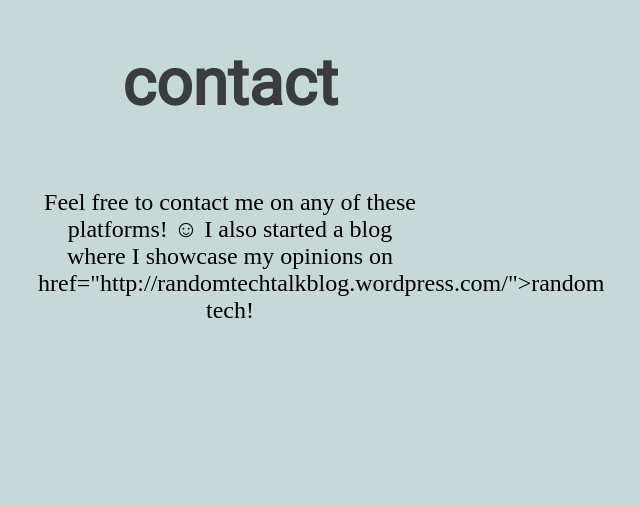
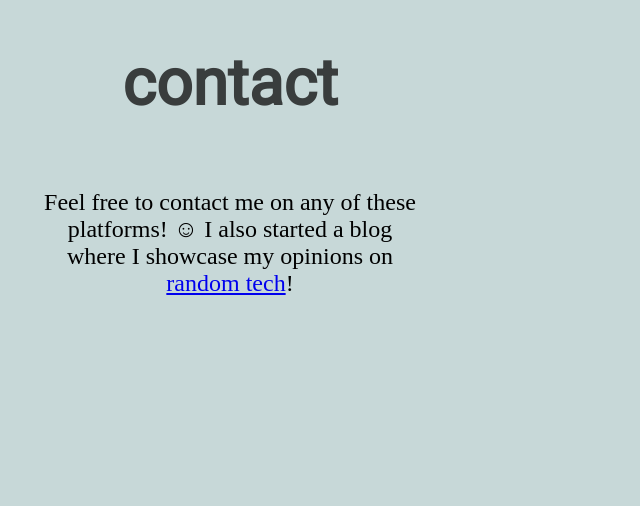
Before and after one commit to ryan-van/personal-website, a plain HTML site: page index.html in a window 1280 px wide. Shown: the part 3210-3716 px from the top of the page, without its empty margins (410-1050 px from the left). Drawn offline with Linux system fonts and the light colour scheme.

Commit message:
Update index.html

```diff
--- a/index.html
+++ b/index.html
@@ -131,7 +131,7 @@ Title Screen name + opacity change + visible words
             <div class='centered'>
                 <div class=text-contact fade-in>
                     Feel free to contact me on any of these platforms! ☺ I also started a blog where I showcase my opinions on
-			<a> href="http://randomtechtalkblog.wordpress.com/">random tech</a>!
+			<a href="http://randomtechtalkblog.wordpress.com/">random tech</a>!
 
                 </div>
             </div>
```
